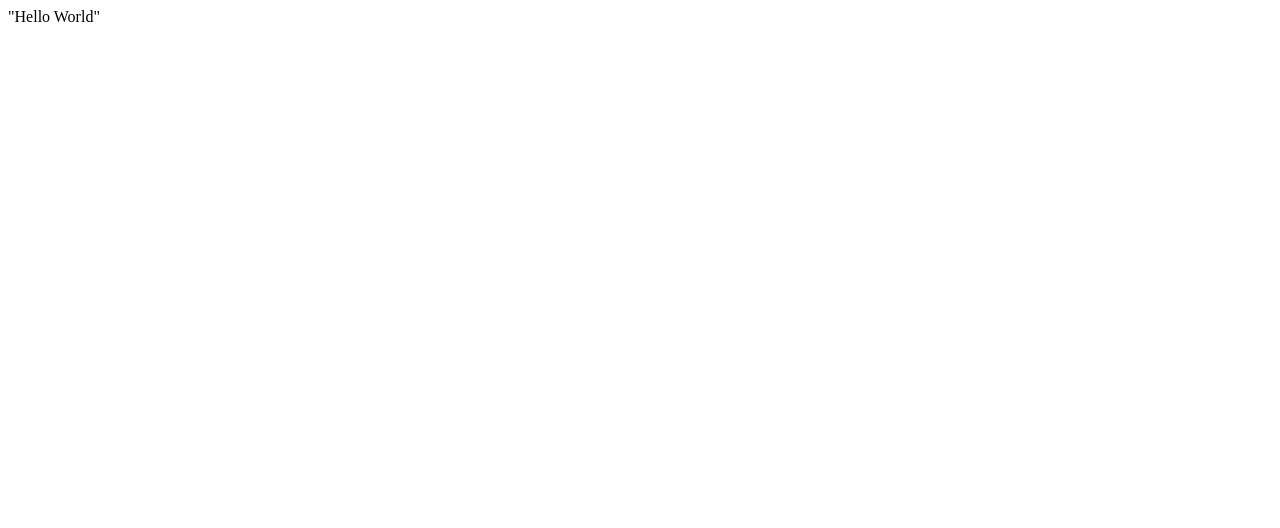
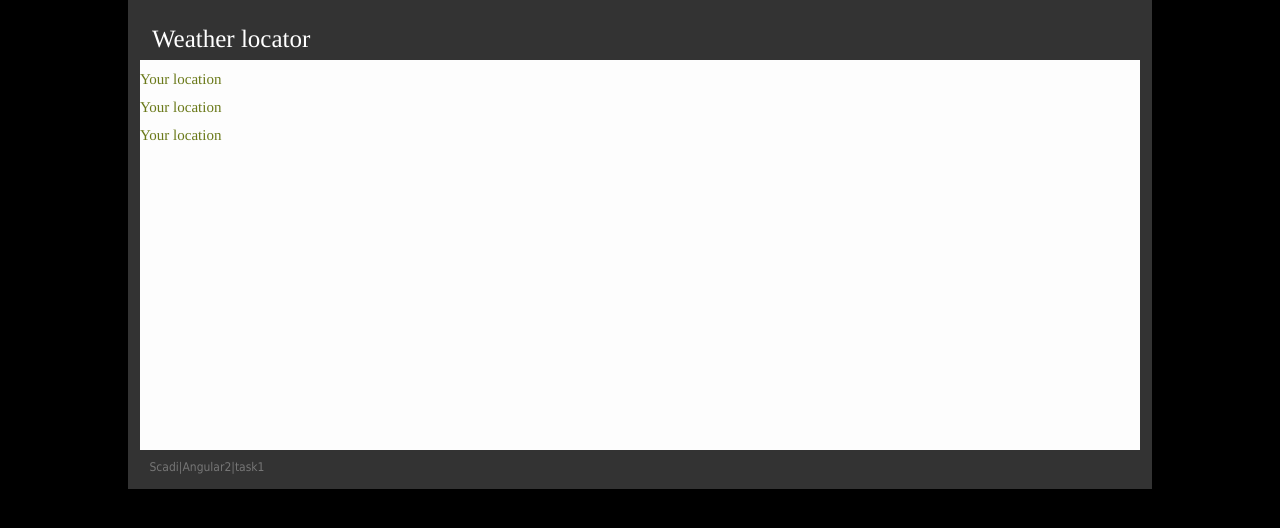
Before and after one commit to scadi/ang2Task1, a website: page index.html in a window 1280 px wide. Drawn offline with Linux system fonts and the light colour scheme.

Commit message:
added template and style for initialization.

```diff
--- /dev/null
+++ b/css/style.css
@@ -0,0 +1,92 @@
+
+body
+{
+    font-size:       62.5%;
+    margin:          0;
+    padding:         0;
+    background-color: #000;
+    font-family:     'lucida grande', arial, tahoma, sans-serif;
+}
+
+#container
+{
+    margin:          0 auto;
+    padding-top:20px;
+    width:           1024px;
+    position:        relative;
+    background-color:  #333;
+}
+
+#header
+{
+    margin:          0 auto;
+    width:           1000px;
+    height:          40px;
+}
+
+.headtitle
+{
+    position:        relative;
+    font-family: Times, serif;
+    font-size:       25px;
+    color:           #FFF;
+    top:             5px;
+    left:            12px;
+}
+
+
+#content
+{
+    min-height:      390px;
+    width:           1000px;
+    margin:          0 auto;
+    background-color:#FDFDFD;
+}
+
+#insidecontent
+{
+    float:           left;
+    padding-left:    25px;
+    padding-right:    25px;
+    width:           auto;
+}
+
+#insidecontent p
+{
+    margin:          0;
+    color:           #767676;
+    font-family: Tahoma, serif;
+    font-size:       1.2em;
+    line-height:     170%;
+}
+
+
+
+
+h1
+{
+    margin:          0;
+    font-weight:     normal;
+    color:           #6A7919;
+    font-size:       1.5em;
+    font-family: Times, serif;
+}
+
+
+#footer
+{
+    margin:          0 auto;
+    width:           1001px;
+    height:          39px;
+
+}
+
+#footer span
+{
+    display:         block;
+    position:        relative;
+    font-family: Tahoma, serif;
+    font-size:       1.2em;
+    padding:         10px;
+    color:           #767676;
+}
--- a/index.html
+++ b/index.html
@@ -1 +1,39 @@
-"Hello World"
+<!DOCTYPE HTML>
+<html>
+<head>
+    <meta charset="utf-8">
+    <title>Weather locator</title>
+    <link href="css/style.css" type="text/css" rel="stylesheet">
+    <link href="main.js" rel="script">
+</head>
+<body>
+<div id="container">
+
+    <div id="header">
+        <div class="headtitle">Weather locator</div>
+    </div>
+
+
+    <div id="content">
+
+        <div id="location"><br>
+            <h1>Your location</h1>
+        </div>
+        <div id="list_of_city"><br>
+            <h1>Your location</h1>
+        </div>
+        <div id="g_map"><br>
+            <h1>Your location</h1>
+        </div>
+
+    </div>
+
+
+    <div id="footer"><span>Scadi|Angular2|task1 </span></div>
+
+</div>
+</body>
+<footer>
+
+</footer>
+</html>
--- /dev/null
+++ b/src/city.ts
@@ -0,0 +1,3 @@
+/**
+ * Created by Baer on 12/14/2016.
+ */
--- /dev/null
+++ b/src/location.ts
@@ -0,0 +1,3 @@
+/**
+ * Created by Baer on 12/14/2016.
+ */
--- /dev/null
+++ b/src/locationService.ts
@@ -0,0 +1,3 @@
+/**
+ * Created by Baer on 12/14/2016.
+ */
--- /dev/null
+++ b/src/main.ts
@@ -0,0 +1,3 @@
+/**
+ * Created by Baer on 12/14/2016.
+ */
--- /dev/null
+++ b/src/map.ts
@@ -0,0 +1,3 @@
+/**
+ * Created by Baer on 12/14/2016.
+ */
--- /dev/null
+++ b/src/weatherService.ts
@@ -0,0 +1,3 @@
+/**
+ * Created by Baer on 12/14/2016.
+ */
--- /dev/null
+++ b/webpack.js
@@ -0,0 +1,3 @@
+/**
+ * Created by Baer on 12/14/2016.
+ */
```
Also changed, not shown: webpack.config.js (added, +8 -0 lines), src/mapService.ts (added).
